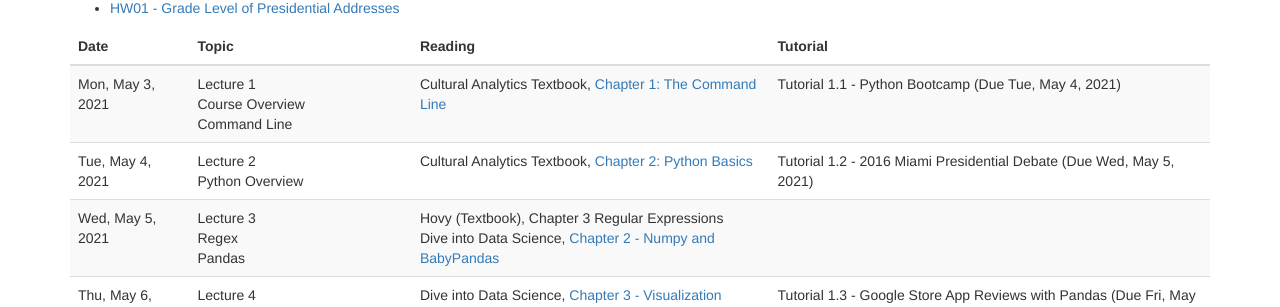
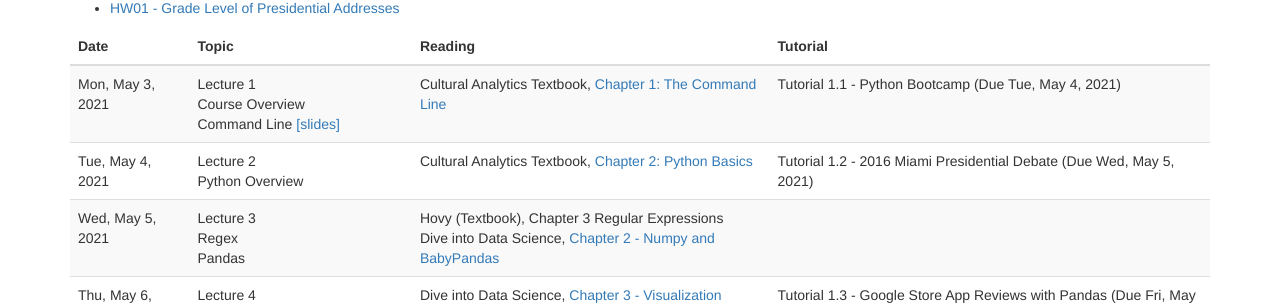
Before and after one commit to BC-COMS-2710/BC-COMS-2710.github.io, a Jekyll site: the page built from schedule.md, in a window 1280 px wide and 900 px high, scrolled down 332 px. Shown: the part 144-451 px from the top of the window. Built offline with Jekyll 4.4.1, drawn with Linux system fonts in a browser that asks for light colours; nearby versions of some CDN libraries.

Commit message:
schedule: lec 01 slides

```diff
--- a/_data/schedule.yaml
+++ b/_data/schedule.yaml
@@ -19,6 +19,7 @@
     -
       date: 2021-05-03
       title: Lecture 1 <br> Course Overview <br> Command Line
+      slides: slides/01-intro.pdf
       assignments:
         -
           deadline: 2021-05-04
```
Also changed, not shown: 1 other file.
